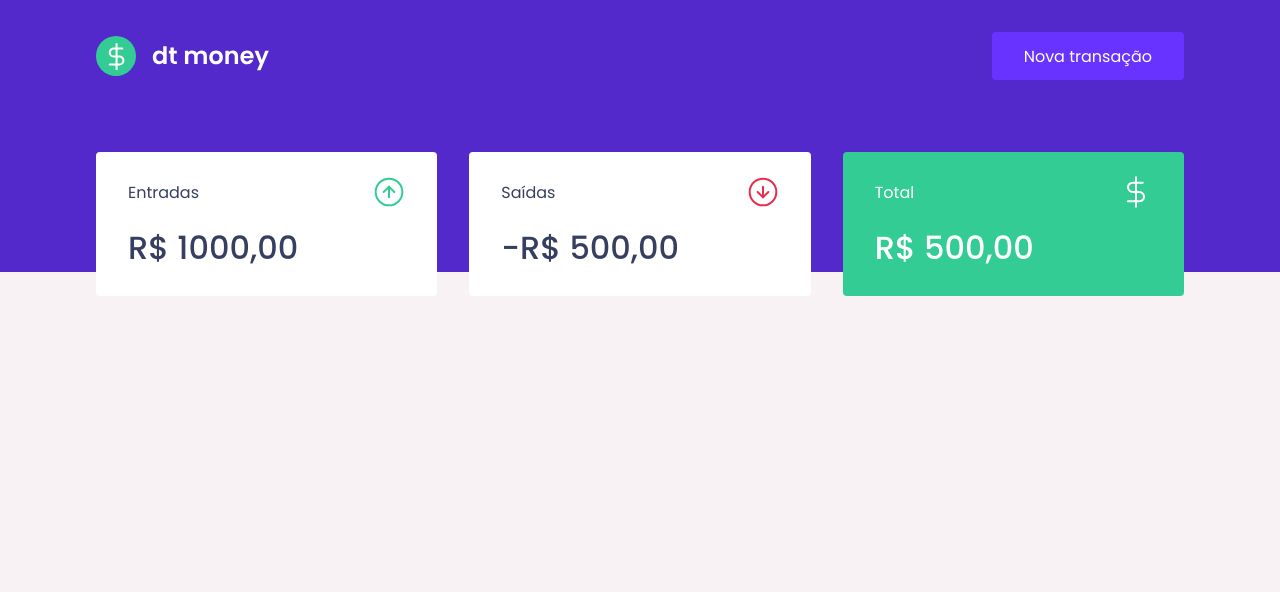
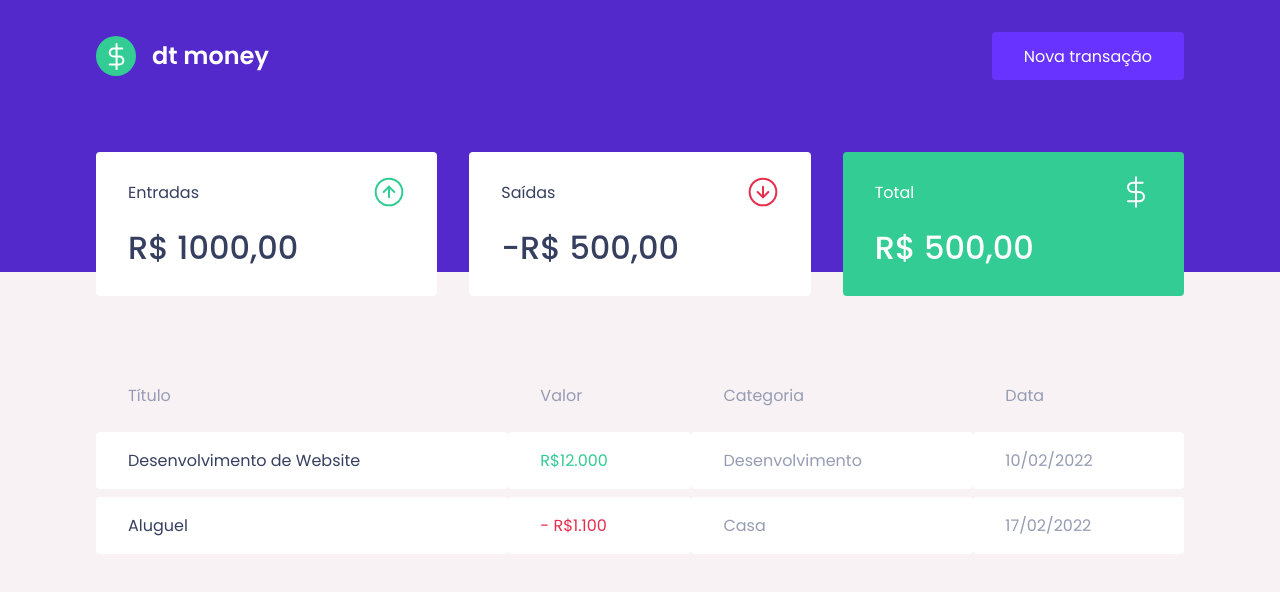
Before and after one commit to LaercioSR/dtmoney, a React (Create React App) app: page / in a window 1280 px wide. Shown: the top 592 px of the page. Built offline with nearby package versions, Linux system fonts and the light colour scheme.

Commit message:
:sparkles: Created transaction table

```diff
--- a/src/components/Dashboard/index.tsx
+++ b/src/components/Dashboard/index.tsx
@@ -1,10 +1,12 @@
+import { TransactionTable } from "../TransactionTable";
 import { Summary } from "../Summary";
 import { Container } from "./style";
 
 export function Dashboard() {
   return (
     <Container>
-      <Summary></Summary>
+      <Summary />
+      <TransactionTable />
     </Container>
   );
 }
--- /dev/null
+++ b/src/components/TransactionTable/index.tsx
@@ -0,0 +1,33 @@
+import { Container } from "./styled";
+
+export function TransactionTable() {
+  return (
+    <Container>
+      <table>
+        <thead>
+          <tr>
+            <th>Título</th>
+            <th>Valor</th>
+            <th>Categoria</th>
+            <th>Data</th>
+          </tr>
+        </thead>
+
+        <tbody>
+          <tr>
+            <td>Desenvolvimento de Website</td>
+            <td className="deposit">R$12.000</td>
+            <td>Desenvolvimento</td>
+            <td>10/02/2022</td>
+          </tr>
+          <tr>
+            <td>Aluguel</td>
+            <td className="withdraw">- R$1.100</td>
+            <td>Casa</td>
+            <td>17/02/2022</td>
+          </tr>
+        </tbody>
+      </table>
+    </Container>
+  );
+}
--- /dev/null
+++ b/src/components/TransactionTable/styled.ts
@@ -0,0 +1,38 @@
+import styled from "styled-components";
+
+export const Container = styled.div`
+  margin-top: 4rem;
+
+  table {
+    width: 100%;
+    border-spacing: 0 0.5rem;
+
+    th {
+      color: var(--text-body);
+      font-weight: 400;
+      padding: 1rem 2rem;
+      text-align: left;
+      line-height: 1.5rem;
+    }
+
+    td {
+      padding: 1rem 2rem;
+      border: 0;
+      background: var(--shape);
+      color: var(--text-body);
+      border-radius: 0.25rem;
+
+      &:first-child {
+        color: var(--text-title);
+      }
+
+      &.deposit {
+        color: var(--green);
+      }
+
+      &.withdraw {
+        color: var(--red);
+      }
+    }
+  }
+`;
```
